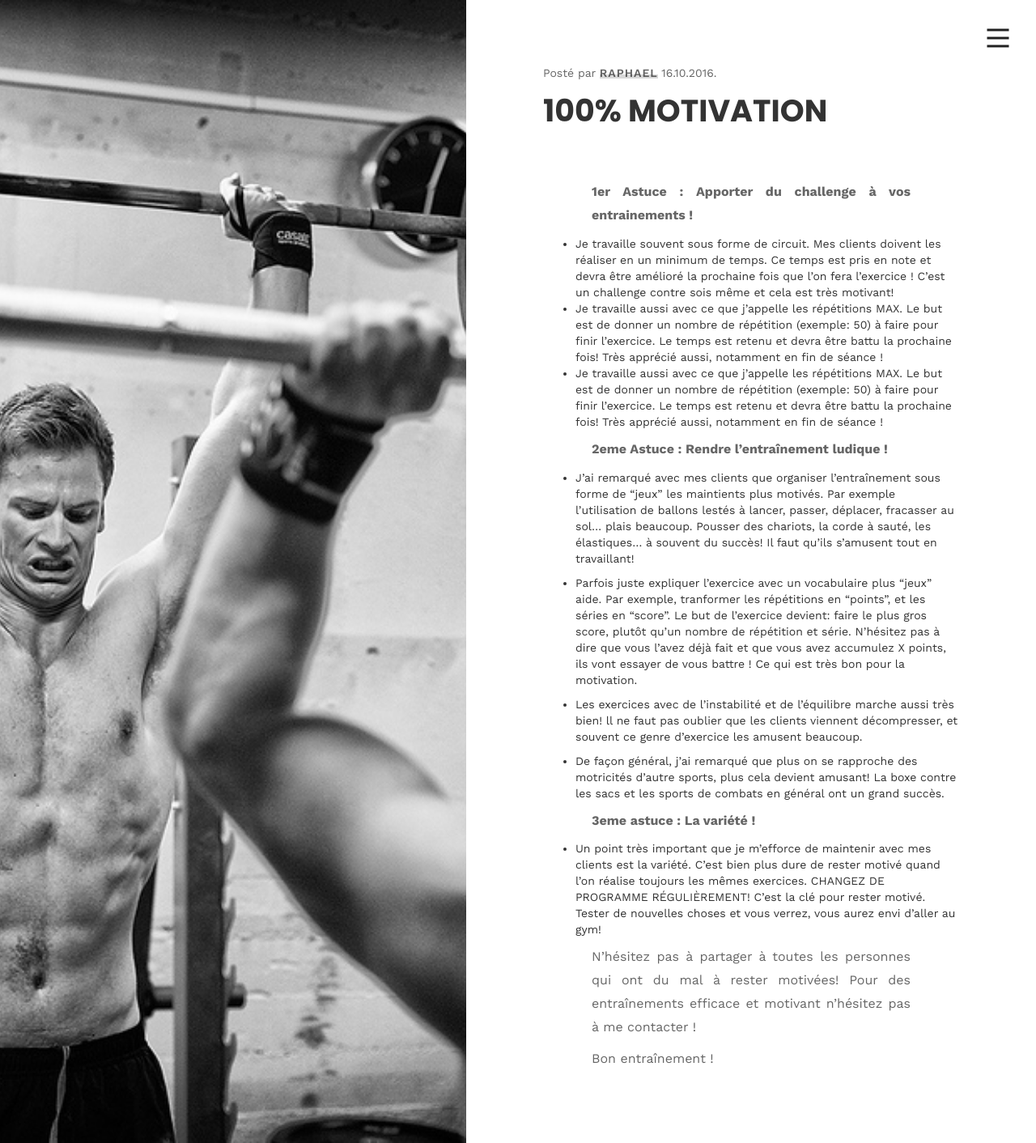
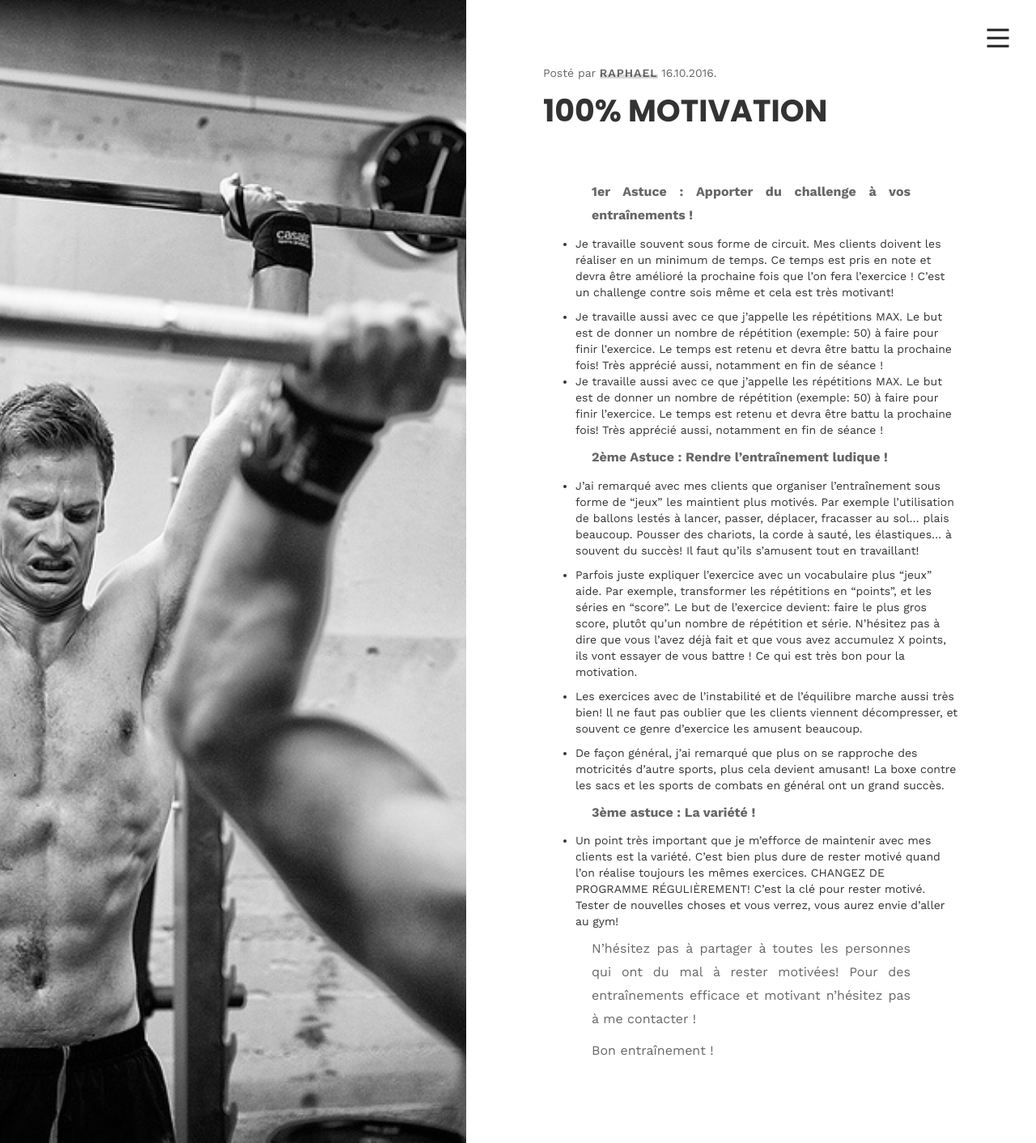
Before and after one commit to phildaponte/odemard, a Jekyll site: the page built from _posts/2017-05-16-100-motivation.md, in a window 1280 px wide. Shown: the whole page at 81% size. Built offline with Jekyll 4.4.1, drawn with Linux system fonts in a browser that asks for light colours; comment, search, counter and statistics services are not loaded.

Commit message:
Update Blog Post “2017-05-16-100-motivation”

```diff
--- a/_posts/2017-05-16-100-motivation.md
+++ b/_posts/2017-05-16-100-motivation.md
@@ -4,28 +4,27 @@ title: 100% MOTIVATION
 tag: Motivation
 img: /img/uploads/motivation-fit.jpg
 ---
-
-**1er Astuce : Apporter du challenge à vos entrainements !**
+**1er Astuce : Apporter du challenge à vos entraînements !**
 
 * Je travaille souvent sous forme de circuit. Mes clients doivent les réaliser en un minimum de temps. Ce temps est pris en note et devra être amélioré la prochaine fois que l’on fera l’exercice ! C’est un challenge contre sois même et cela est très motivant!
+
 * Je travaille aussi avec ce que j'appelle les répétitions MAX. Le but est de donner un nombre de répétition (exemple: 50) à faire pour finir l’exercice. Le temps est retenu et devra être battu la prochaine fois! Très apprécié aussi, notamment en fin de séance !
 * Je travaille aussi avec ce que j'appelle les répétitions MAX. Le but est de donner un nombre de répétition (exemple: 50) à faire pour finir l’exercice. Le temps est retenu et devra être battu la prochaine fois! Très apprécié aussi, notamment en fin de séance !
 
-**2eme Astuce : Rendre l'entraînement ludique !**
+**2ème Astuce : Rendre l'entraînement ludique !**
 
-- J’ai remarqué avec mes clients que organiser l’entraînement sous forme de “jeux” les maintients plus motivés. Par exemple l’utilisation de ballons lestés à lancer, passer, déplacer, fracasser au sol... plais beaucoup. Pousser des chariots, la corde à sauté, les élastiques… à souvent du succès! Il faut qu’ils s’amusent tout en travaillant!
+* J’ai remarqué avec mes clients que organiser l’entraînement sous forme de “jeux” les maintient plus motivés. Par exemple l’utilisation de ballons lestés à lancer, passer, déplacer, fracasser au sol... plais beaucoup. Pousser des chariots, la corde à sauté, les élastiques… à souvent du succès! Il faut qu’ils s’amusent tout en travaillant!
 
-- Parfois juste expliquer l’exercice avec un vocabulaire plus “jeux” aide. Par exemple, tranformer les répétitions en "points", et les séries en "score". Le but de l'exercice devient: faire le plus gros score, plutôt qu'un nombre de répétition et série. N’hésitez pas à dire que vous l’avez déjà fait et que vous avez accumulez X points, ils vont essayer de vous battre ! Ce qui est très bon pour la motivation.
+* Parfois juste expliquer l’exercice avec un vocabulaire plus “jeux” aide. Par exemple, transformer les répétitions en "points", et les séries en "score". Le but de l'exercice devient: faire le plus gros score, plutôt qu'un nombre de répétition et série. N’hésitez pas à dire que vous l’avez déjà fait et que vous avez accumulez X points, ils vont essayer de vous battre ! Ce qui est très bon pour la motivation.
 
 
+* Les exercices avec de l’instabilité et de l’équilibre marche aussi très bien! ll ne faut pas oublier que les clients viennent décompresser, et souvent ce genre d’exercice les amusent beaucoup.
 
-- Les exercices avec de l’instabilité et de l’équilibre marche aussi très bien! ll ne faut pas oublier que les clients viennent décompresser, et souvent ce genre d’exercice les amusent beaucoup.
+* De façon général, j’ai remarqué que plus on se rapproche des motricités d’autre sports, plus cela devient amusant! La boxe contre les sacs et les sports de combats en général ont un grand succès.
 
-- De façon général, j’ai remarqué que plus on se rapproche des motricités d’autre sports, plus cela devient amusant! La boxe contre les sacs et les sports de combats en général ont un grand succès.
+**3ème astuce : La variété !**
 
-**3eme astuce : La variété !**
-
-- Un point très important que je m’efforce de maintenir avec mes clients est la variété. C’est bien plus dure de rester motivé quand l’on réalise toujours les mêmes exercices. CHANGEZ DE PROGRAMME RÉGULIÈREMENT! C’est la clé pour rester motivé. Tester de nouvelles choses et vous verrez, vous aurez envi d’aller au gym!
+* Un point très important que je m’efforce de maintenir avec mes clients est la variété. C’est bien plus dure de rester motivé quand l’on réalise toujours les mêmes exercices. CHANGEZ DE PROGRAMME RÉGULIÈREMENT! C’est la clé pour rester motivé. Tester de nouvelles choses et vous verrez, vous aurez envie d’aller au gym!
 
 N’hésitez pas à partager à toutes les personnes qui ont du mal à rester motivées! Pour des entraînements efficace et motivant n’hésitez pas à me contacter !
 
```
